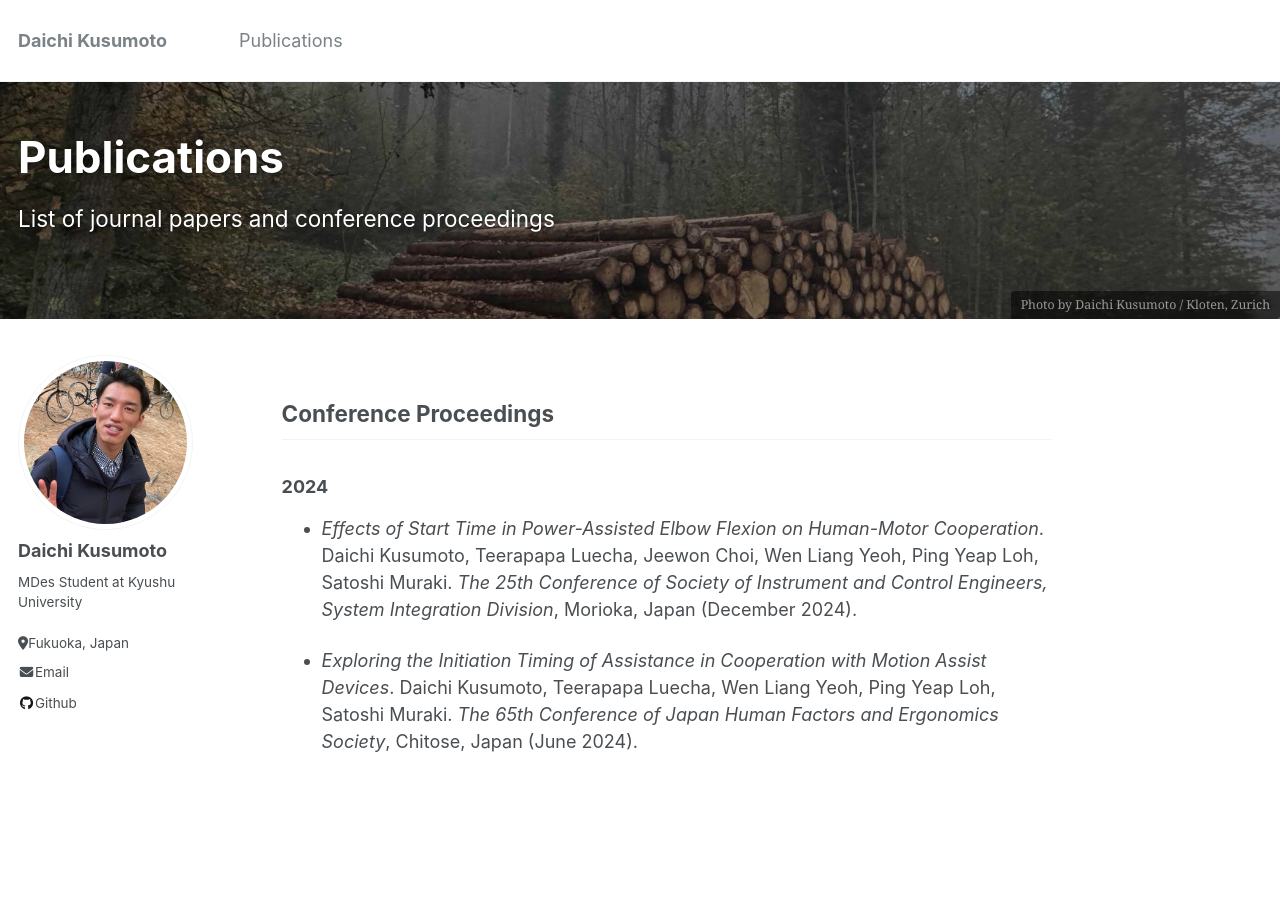
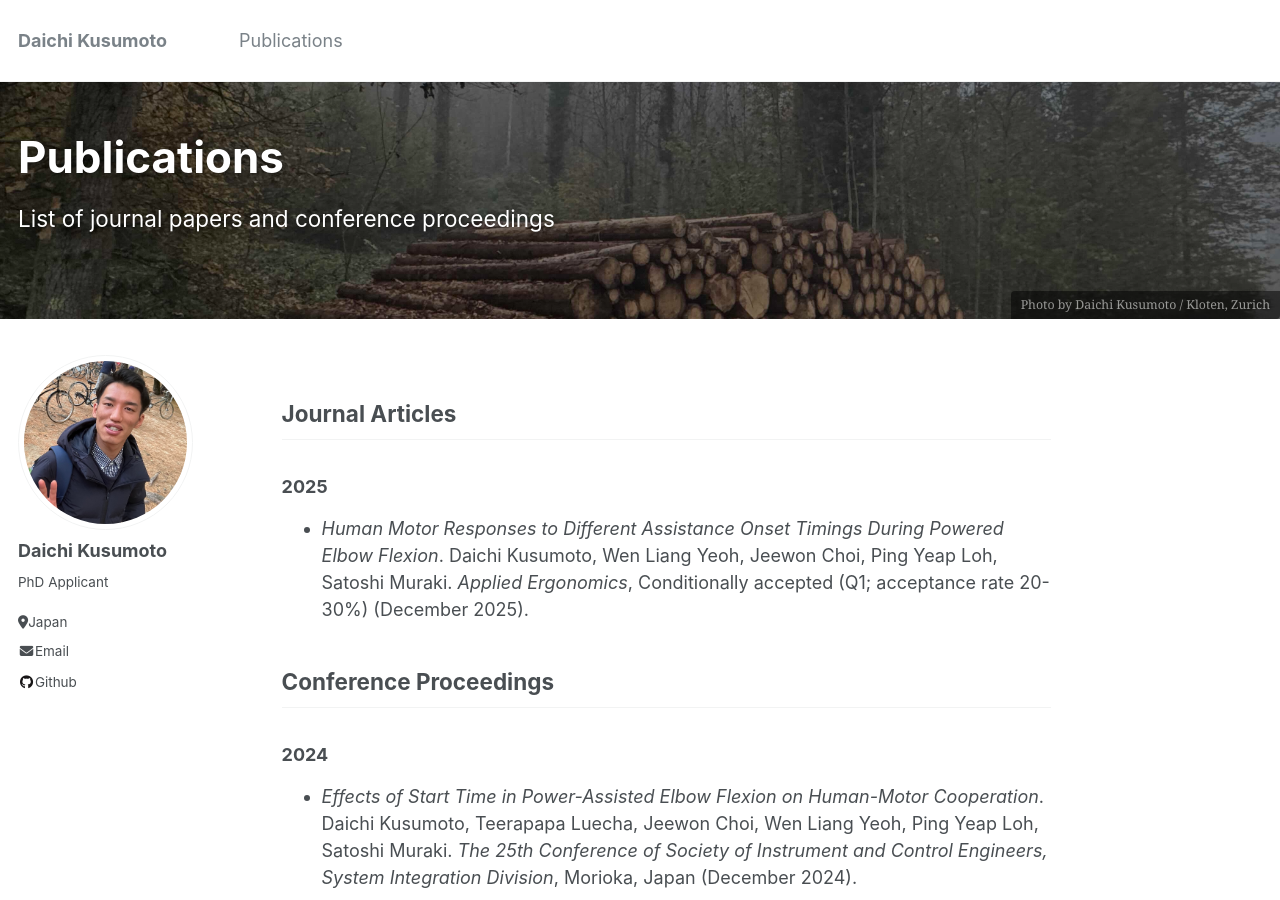
Before and after one commit to bugpiece/bugpiece.github.io, a Jekyll site: the page built from _pages/publications.md, in a window 1280 px wide and 900 px high. Built offline with Jekyll 4.4.1, drawn with Linux system fonts in a browser that asks for light colours.

Commit message:
Update 20251208

```diff
--- a/_config.yml
+++ b/_config.yml
@@ -24,11 +24,11 @@ author:
   avatar           : "Profile_20241120.jpg"
   name             : "Daichi Kusumoto"
   pronouns         : # example: "she/her"
-  bio              : "MDes Student at Kyushu University"
-  location         : "Fukuoka, Japan"
+  bio              : "PhD Applicant"
+  location         : "Japan"
   employer         : #
   uri              : # URL
-  email            : "kusumoto.daichi.702@s.kyushu-u.ac.jp"
+  email            : "bugpiece@gmail.com"
 
   # Academic websites
   arxiv            : # URL
--- a/_data/publications.yml
+++ b/_data/publications.yml
@@ -1,10 +1,19 @@
+- id: J1
+  type: journal
+  date: 2025-12-01
+  title: Human Motor Responses to Different Assistance Onset Timings During Powered Elbow Flexion
+  authors: Daichi Kusumoto, Wen Liang Yeoh, Jeewon Choi, Ping Yeap Loh, Satoshi Muraki
+  venue: Applied Ergonomics
+  note: Conditionally accepted (Q1; acceptance rate 20-30%)
 - id: C2
+  type: conference
   date: 2024-12-01
   title: Effects of Start Time in Power-Assisted Elbow Flexion on Human-Motor Cooperation
   authors: Daichi Kusumoto, Teerapapa Luecha, Jeewon Choi, Wen Liang Yeoh, Ping Yeap Loh, Satoshi Muraki
   venue: The 25th Conference of Society of Instrument and Control Engineers, System Integration Division
   location: Morioka, Japan
 - id: C1
+  type: conference
   date: 2024-06-01
   title: Exploring the Initiation Timing of Assistance in Cooperation with Motion Assist Devices
   authors: Daichi Kusumoto, Teerapapa Luecha, Wen Liang Yeoh, Ping Yeap Loh, Satoshi Muraki
--- a/_pages/publications.md
+++ b/_pages/publications.md
@@ -15,11 +15,27 @@ excerpt: "List of journal papers and conference proceedings"
 How to use jekyll-scholar: https://open-research.gemmadanks.com/tutorials/how-to-use-jekyll-scholar-with-github-pages/
 -->
 
+{% assign publications = site.data.publications | sort: "date" | reverse %}
+
+{% assign journals = publications | where: "type", "journal" %}
+{% if journals.size > 0 %}
+## Journal Articles
+{% assign current_year = "" %}
+{% for item in journals %}
+  {% assign year = item.date | date: "%Y" %}
+  {% if year != current_year %}
+### {{ year }}
+{% assign current_year = year %}
+  {% endif %}
+- *{{ item.title }}*. {{ item.authors }}. _{{ item.venue }}_{% if item.note %}, {{ item.note }}{% endif %} ({{ item.date | date: "%B %Y" }}).
+{% endfor %}
+{% endif %}
+
+{% assign conferences = publications | where: "type", "conference" %}
+{% if conferences.size > 0 %}
 ## Conference Proceedings
-
-{% assign publications = site.data.publications | sort: "date" | reverse %}
 {% assign current_year = "" %}
-{% for item in publications %}
+{% for item in conferences %}
   {% assign year = item.date | date: "%Y" %}
   {% if year != current_year %}
 ### {{ year }}
@@ -27,3 +43,4 @@ How to use jekyll-scholar: https://open-research.gemmadanks.com/tutorials/how-to
   {% endif %}
 - *{{ item.title }}*. {{ item.authors }}. _{{ item.venue }}_, {{ item.location }} ({{ item.date | date: "%B %Y" }}).
 {% endfor %}
+{% endif %}
```
Also changed, not shown: _pages/about.md (+11 -13 lines), 2 other files.
